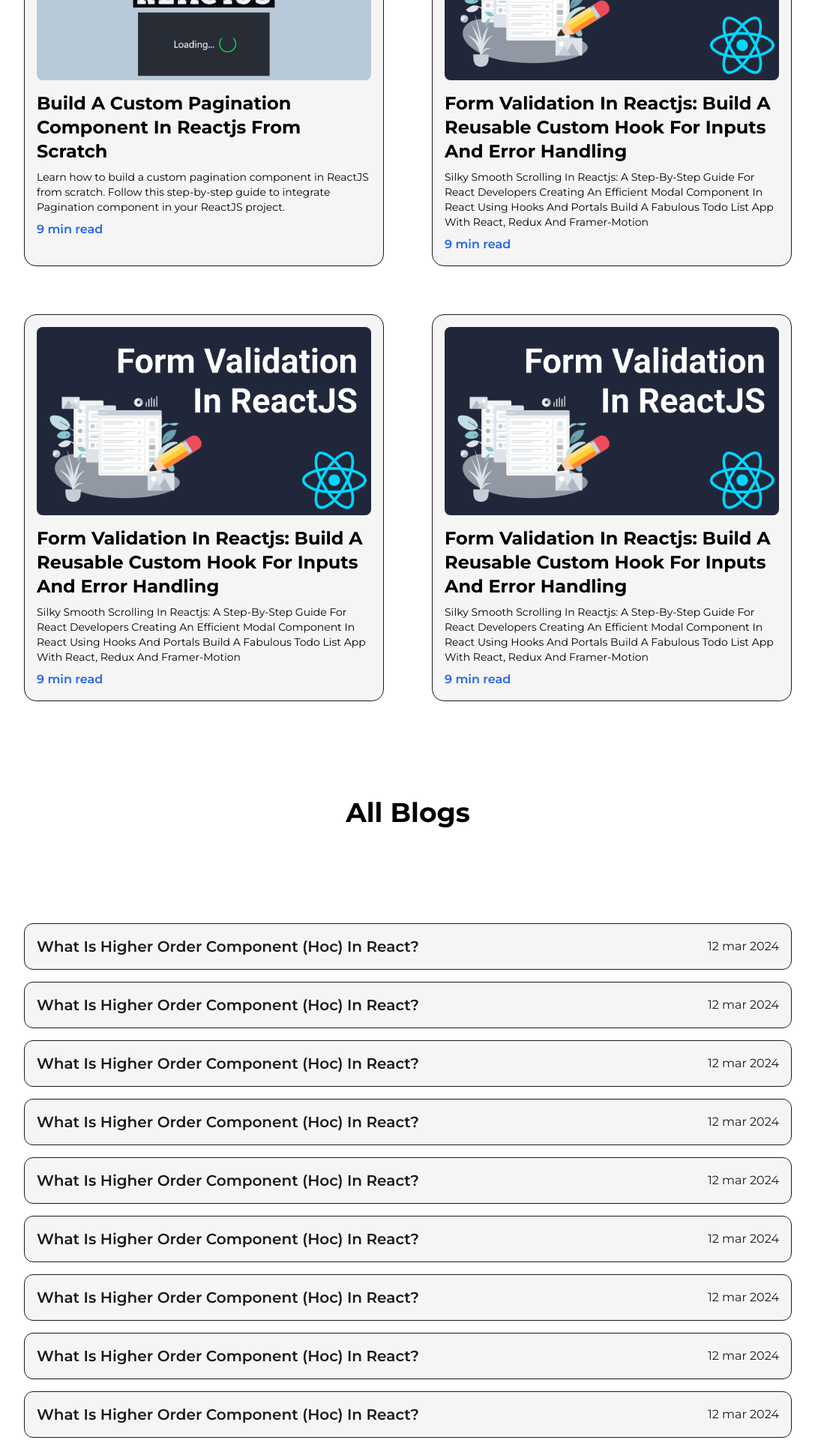
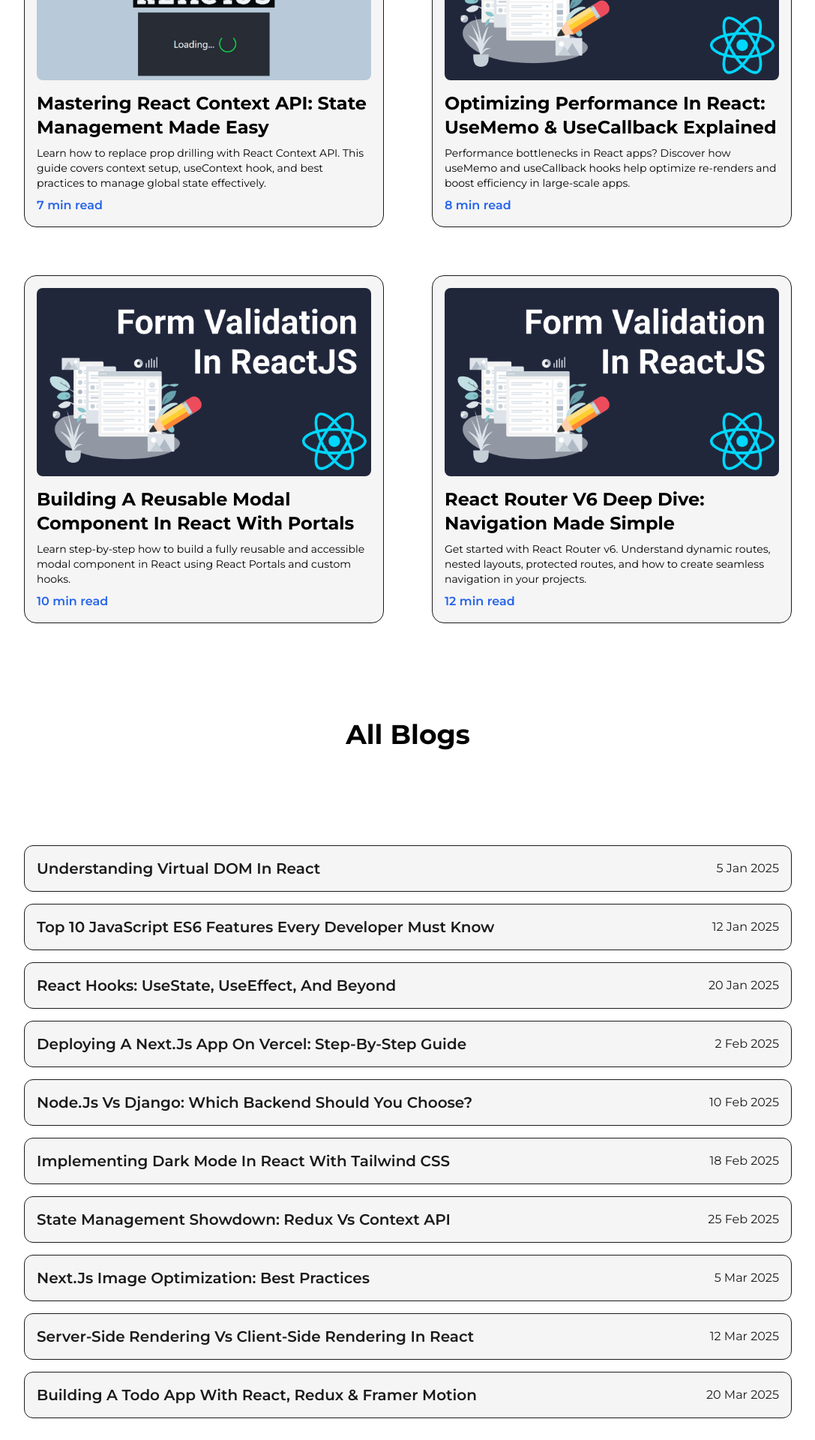
Before and after one commit to ksroyal100/Portfolio.github.io, a Next.js app: page /blogs in a window 1280 px wide. Shown: the part 460-2380 px from the top of the page at 75% size, without its empty margins (96-1183 px from the left). Built offline with nearby package versions, Linux system fonts and the light colour scheme.

Commit message:
change with blogs

```diff
--- a/src/pages/blogs.js
+++ b/src/pages/blogs.js
@@ -93,115 +93,101 @@
           <main className='w-full flex items-center justify-center overflow-hidden '>
               <Layout className='pt-16'>
                   <AnimatedText text='Words Can Change The World!' className='mb-16 text-[3rem] md:!text-4xl'/>
-                  <ul className=' grid grid-cols-2 gap-16 lg:gap-8 md:grid-cols-1 md:gap-y-16'>
+                  <ul className='grid grid-cols-2 gap-16 lg:gap-8 md:grid-cols-1 md:gap-y-16'>
   <FeaturedBlog
-                          title='Build A Custom Pagination Component In Reactjs From Scratch'
-                          summary='Learn how to build a custom pagination component in ReactJS from scratch.
-Follow this step-by-step guide to integrate Pagination component in your ReactJS project.'
-                          time='9 min read'
+    title='Mastering React Context API: State Management Made Easy'
+    summary='Learn how to replace prop drilling with React Context API. This guide covers context setup, useContext hook, and best practices to manage global state effectively.'
+    time='7 min read'
     link='/'
     img={blog1}
   />
   <FeaturedBlog
-                          title='Form Validation In Reactjs: Build A Reusable Custom Hook For Inputs And Error Handling'
-                          summary='Silky Smooth Scrolling In Reactjs: A Step-By-Step Guide For React Developers
-
-Creating An Efficient Modal Component In React Using Hooks And Portals
-
-Build A Fabulous Todo List App With React, Redux And Framer-Motion'
-                          time='9 min read'
+    title='Optimizing Performance in React: useMemo & useCallback Explained'
+    summary='Performance bottlenecks in React apps? Discover how useMemo and useCallback hooks help optimize re-renders and boost efficiency in large-scale apps.'
+    time='8 min read'
     link='/'
     img={blog2}
   />
   <FeaturedBlog
-                          title='Form Validation In Reactjs: Build A Reusable Custom Hook For Inputs And Error Handling'
-                          summary='Silky Smooth Scrolling In Reactjs: A Step-By-Step Guide For React Developers
-
-Creating An Efficient Modal Component In React Using Hooks And Portals
-
-Build A Fabulous Todo List App With React, Redux And Framer-Motion'
-                          time='9 min read'
+    title='Building a Reusable Modal Component in React with Portals'
+    summary='Learn step-by-step how to build a fully reusable and accessible modal component in React using React Portals and custom hooks.'
+    time='10 min read'
     link='/'
     img={blog2}
   />
   <FeaturedBlog
-                          title='Form Validation In Reactjs: Build A Reusable Custom Hook For Inputs And Error Handling'
-                          summary='Silky Smooth Scrolling In Reactjs: A Step-By-Step Guide For React Developers
-
-Creating An Efficient Modal Component In React Using Hooks And Portals
-
-Build A Fabulous Todo List App With React, Redux And Framer-Motion'
-                          time='9 min read'
+    title='React Router v6 Deep Dive: Navigation Made Simple'
+    summary='Get started with React Router v6. Understand dynamic routes, nested layouts, protected routes, and how to create seamless navigation in your projects.'
+    time='12 min read'
     link='/'
     img={blog2}
   />
+</ul>
 
-
-                  </ul>
                   <h2 className='font-bold text-4xl w-full text-center my-32 dark:text-light'>All Blogs</h2>
                  <ul>
   <Blogs
-                          title='What Is Higher Order Component (Hoc) In React?'
-                          date='12 mar 2024'
+    title='Understanding Virtual DOM in React'
+    date='5 Jan 2025'
     link='/'
     img={blog2}
   />
   <Blogs
-                          title='What Is Higher Order Component (Hoc) In React?'
-                          date='12 mar 2024'
+    title='Top 10 JavaScript ES6 Features Every Developer Must Know'
+    date='12 Jan 2025'
     link='/'
     img={blog2}
   />
   <Blogs
-                          title='What Is Higher Order Component (Hoc) In React?'
-                          date='12 mar 2024'
+    title='React Hooks: useState, useEffect, and Beyond'
+    date='20 Jan 2025'
     link='/'
     img={blog2}
   />
   <Blogs
-                          title='What Is Higher Order Component (Hoc) In React?'
-                          date='12 mar 2024'
+    title='Deploying a Next.js App on Vercel: Step-by-Step Guide'
+    date='2 Feb 2025'
     link='/'
     img={blog2}
   />
   <Blogs
-                          title='What Is Higher Order Component (Hoc) In React?'
-                          date='12 mar 2024'
+    title='Node.js vs Django: Which Backend Should You Choose?'
+    date='10 Feb 2025'
     link='/'
     img={blog2}
   />
   <Blogs
-                          title='What Is Higher Order Component (Hoc) In React?'
-                          date='12 mar 2024'
+    title='Implementing Dark Mode in React with Tailwind CSS'
+    date='18 Feb 2025'
     link='/'
     img={blog2}
   />
   <Blogs
-                          title='What Is Higher Order Component (Hoc) In React?'
-                          date='12 mar 2024'
+    title='State Management Showdown: Redux vs Context API'
+    date='25 Feb 2025'
     link='/'
     img={blog2}
   />
   <Blogs
-                          title='What Is Higher Order Component (Hoc) In React?'
-                          date='12 mar 2024'
+    title='Next.js Image Optimization: Best Practices'
+    date='5 Mar 2025'
     link='/'
     img={blog2}
   />
   <Blogs
-                          title='What Is Higher Order Component (Hoc) In React?'
-                          date='12 mar 2024'
+    title='Server-Side Rendering vs Client-Side Rendering in React'
+    date='12 Mar 2025'
     link='/'
     img={blog2}
   />
   <Blogs
-                          title='What Is Higher Order Component (Hoc) In React?'
-                          date='12 mar 2024'
+    title='Building a Todo App with React, Redux & Framer Motion'
+    date='20 Mar 2025'
     link='/'
     img={blog2}
   />
+</ul>
 
-                  </ul>
               </Layout>
           </main>
     </>
```
Lines whose indentation alone changed are shown as unchanged.
